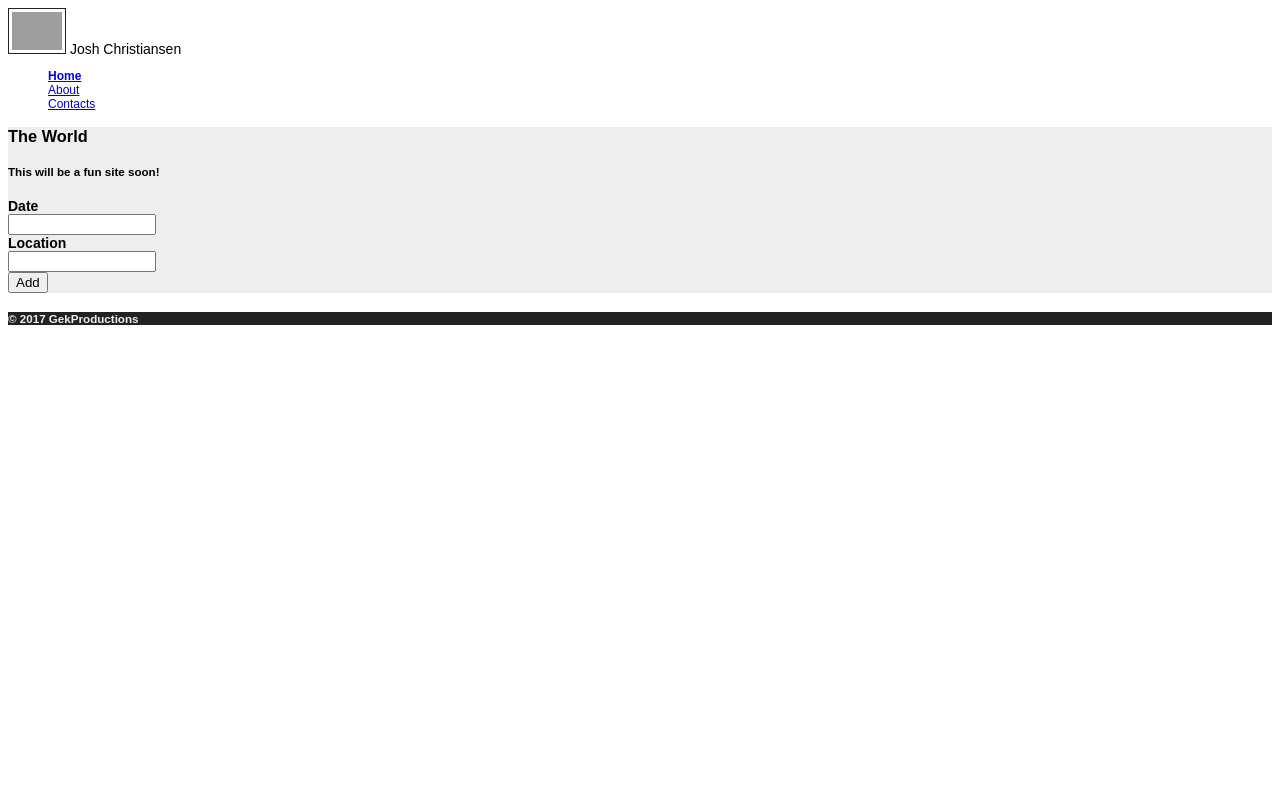
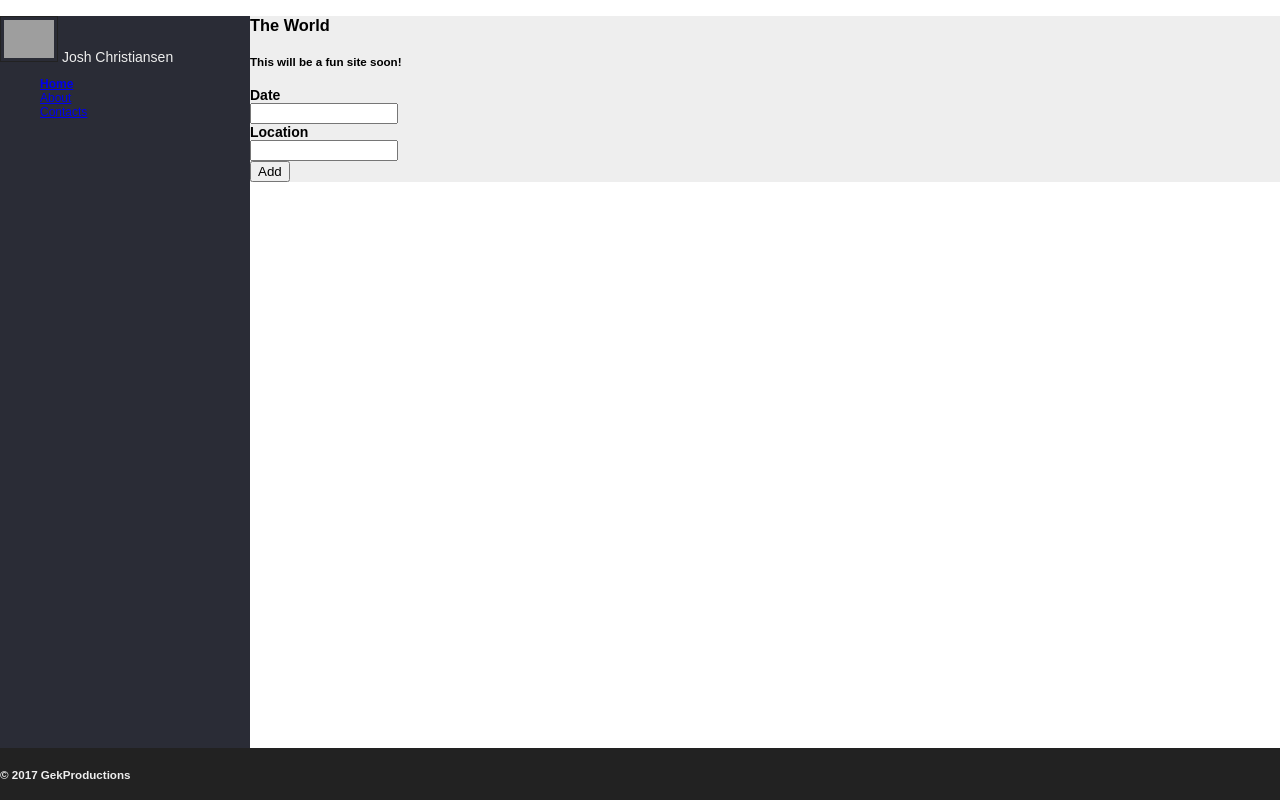
Before and after one commit to c0mg3k/NetFromScratch, a plain HTML site: page wwwroot/index.html in a window 1280 px wide. Drawn offline with Linux system fonts and the light colour scheme; grey boxes are pictures that could not be loaded.

Commit message:
nav styling

```diff
--- a/wwwroot/css/site.css
+++ b/wwwroot/css/site.css
@@ -2,6 +2,7 @@
 body {
     font-family: sans-serif;
     font-size: 14px;
+    margin: 0;
 }
 
 label {
@@ -22,12 +23,26 @@ input[type=submit] {
 #footer {
     background-color: #222;
     color: #eee;
+    padding: 8px, 5px;
+    position: fixed;
+    bottom: 0;
+    width: 100%;
 }
 
 .sidebar-headshot {
     max-width: 50px;
     border: 1px solid #222;
     padding: 3px;
+}
+#sidebar {
+    background: #2a2c36;
+    color: #eee;
+    position: fixed;
+    height: 100%;
+    width: 250px;
+    overflow: hidden;
+    left: 0;
+    margin: 0;
 }
 
 .menu {
@@ -41,3 +56,7 @@ input[type=submit] {
 .menu li.active {
     font-weight: bold;
 }
+
+#wrapper {
+    margin-left: 250px;
+}
--- a/wwwroot/index.html
+++ b/wwwroot/index.html
@@ -27,7 +27,7 @@
         </ul>
 
     </div>
-    <div>
+    <div id="wrapper">
         <div id="main">
             <h3>The World</h3>
             <h5>This will be a fun site soon!</h5>
```
